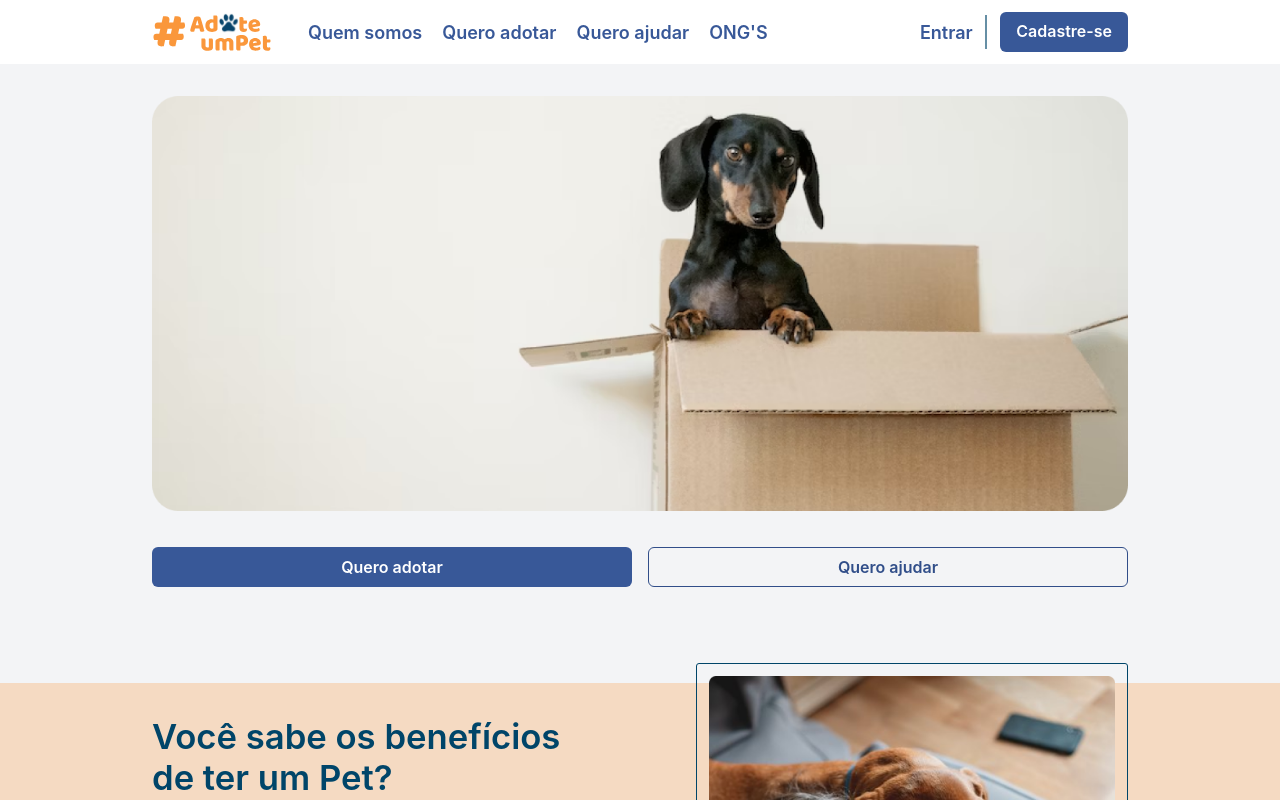
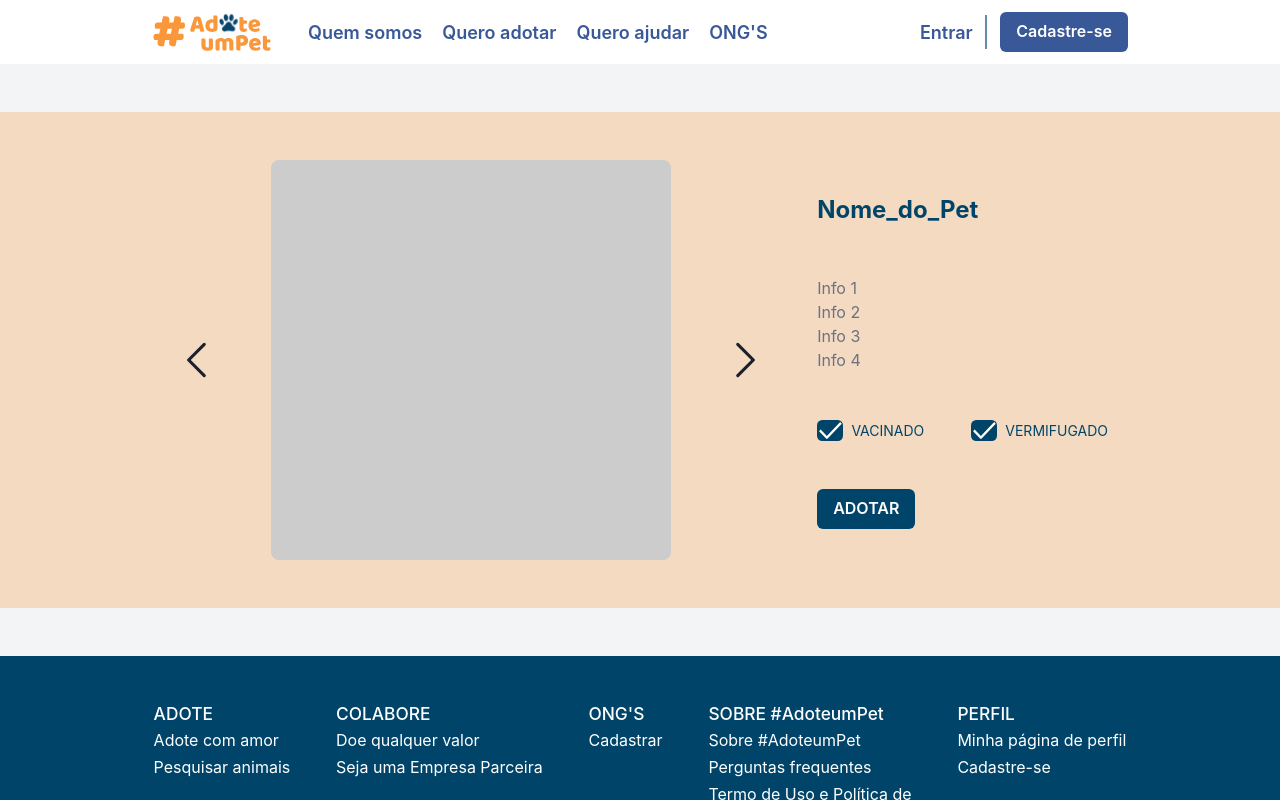
Before and after one commit to will-bernardo/adote-um-pet, a React (Vite) app: page /pet in a window 1280 px wide. Shown: the top 800 px of the page. Built offline with nearby package versions, Linux system fonts and the light colour scheme.

Commit message:
implementing pet details page

```diff
--- a/package.json
+++ b/package.json
@@ -14,9 +14,11 @@
     "@chakra-ui/react": "^2.8.0",
     "@emotion/react": "^11.11.1",
     "@emotion/styled": "^11.11.0",
+    "@phosphor-icons/react": "^2.0.15",
     "framer-motion": "^10.16.2",
     "react": "^18.2.0",
-    "react-dom": "^18.2.0"
+    "react-dom": "^18.2.0",
+    "react-router-dom": "^6.20.1"
   },
   "devDependencies": {
     "@types/react": "^18.2.15",
--- a/src/components/Header.jsx
+++ b/src/components/Header.jsx
@@ -1,11 +1,14 @@
 /* eslint-disable react/prop-types */
 import { Flex, Image, Button, Spacer, Divider } from "@chakra-ui/react";
+import { Link } from "react-router-dom";
 
 export default function Header() {
   return (
     <Flex justify='center'>
       <Flex as='header' bg='#fff' h='4rem' w='61rem' justify='center' gap='1.25rem' align='center'>
-        <Image src="./logo.svg" alt="" w="120px" mr='1rem' />
+        <Link to={`home`}>
+          <Image src="./logo.svg" alt="" w="120px" mr='1rem' />
+        </Link>
         <HeaderButton name="Quem somos" />
         <HeaderButton name="Quero adotar" />
         <HeaderButton name="Quero ajudar" />
--- a/src/main.jsx
+++ b/src/main.jsx
@@ -1,13 +1,37 @@
 import React from 'react'
 import ReactDOM from 'react-dom/client'
 import { ChakraProvider } from '@chakra-ui/react'
+import { createBrowserRouter, RouterProvider } from 'react-router-dom'
 import App from './App.jsx'
 import './index.css'
+import Route from './pages/Route.jsx'
+import ErrorPage from './pages/ErrorPage.jsx'
+import MainPage from './pages/MainPage.jsx'
+import PetSelectPage from './pages/PetSelectPage.jsx'
+
+const router = createBrowserRouter([
+  {
+    path: "/",
+    element: <Route />,
+    errorElement: <ErrorPage />,
+    children: [
+      {
+        path: "/",
+        element: <MainPage />,
+      },
+      {
+        path: "/pet",
+        element: <PetSelectPage />
+      }
+    ]
+  }
+])
+
 
 ReactDOM.createRoot(document.getElementById('root')).render(
   <React.StrictMode>
     <ChakraProvider>
-      <App />
+      <RouterProvider router={router} />
     </ChakraProvider>
   </React.StrictMode>,
 )
--- /dev/null
+++ b/src/pages/ErrorPage.jsx
@@ -0,0 +1,16 @@
+import { useRouteError } from "react-router-dom";
+
+export default function ErrorPage() {
+  const error = useRouteError();
+  console.error(error);
+
+  return (
+    <div id="error-page">
+      <h1>Oops!</h1>
+      <p>Sorry, an unexpected error has occurred.</p>
+      <p>
+        <i>{error.statusText || error.message}</i>
+      </p>
+    </div>
+  );
+}
--- a/src/pages/MainPage.jsx
+++ b/src/pages/MainPage.jsx
@@ -8,14 +8,12 @@ import Footer from "../components/Footer";
 
 export default function MainPage() {
   return (
-    <div>
-      <Header />
+    <>
       <MainPageSection1 />
       <MainPageSection2 />
       <MainPageSection3 />
       <MainPageSection4 />
-      <Footer />
-    </div>
+    </>
 
   )
 }
--- /dev/null
+++ b/src/pages/PetSelectPage.jsx
@@ -0,0 +1,46 @@
+import { Flex, Box, IconButton, Text, List, ListItem, Image, Button } from "@chakra-ui/react";
+import { ChevronLeftIcon, ChevronRightIcon } from '@chakra-ui/icons'
+import { CaretLeft, CaretRight } from '@phosphor-icons/react'
+
+
+export default function PetSelectPage() {
+  return (
+    <>
+      <Flex bg='#F3F4F6' py='3rem'>
+        <Flex bg='#F5DAC2' gap='3rem' align='center' py='3rem' w='100%' justify='center'>
+          <Flex align='center' gap='3rem'>
+            <Button px='0' py='8' bg='none' _hover={{ backgroundColor: '#FFFFFF60' }}>
+              <CaretLeft size={50} cursor='pointer' />
+            </Button>
+            <Box bg='#ccc' w='25rem' h='25rem' borderRadius='8px'>
+            </Box>
+            <Button px='0' py='8' bg='none' _hover={{ backgroundColor: '#FFFFFF60' }} >
+              <CaretRight size={50} />
+            </Button>
+          </Flex>
+          <Flex flexDir='column' color='#004569' gap='3rem'>
+            <Text fontSize='2xl' fontWeight='bold'>Nome_do_Pet</Text>
+            <List color='#6B7280'>
+              <ListItem>Info 1</ListItem>
+              <ListItem>Info 2</ListItem>
+              <ListItem>Info 3</ListItem>
+              <ListItem>Info 4</ListItem>
+            </List>
+
+            <List display='flex' gap='3rem'>
+              <ListItem display='flex' gap='0.5rem' align='center'>
+                <Image src='../../public/icons/checkbox.svg' alt='' />
+                <Text fontSize='sm'>VACINADO</Text>
+              </ListItem>
+              <ListItem display='flex' gap='0.5rem' align='center'>
+                <Image src='../../public/icons/checkbox.svg' alt='' />
+                <Text fontSize='sm'>VERMIFUGADO</Text>
+              </ListItem>
+            </List>
+            <Button bg='#004569' w='fit-content' color='white'>ADOTAR</Button>
+          </Flex>
+        </Flex>
+      </Flex>
+    </>
+  )
+}
--- /dev/null
+++ b/src/pages/Route.jsx
@@ -0,0 +1,12 @@
+import Header from "../components/Header";
+import Footer from "../components/Footer";
+import { Outlet } from "react-router-dom";
+export default function Root() {
+  return (
+    <>
+      <Header />
+      <Outlet />
+      <Footer />
+    </>
+  )
+}
```
Also changed, not shown: src/pages/ChoosePetPage.jsx (added, +9 -0 lines), public/icons/checkbox.svg (added), 1 other file (tests, documents, lock files or other folders).
